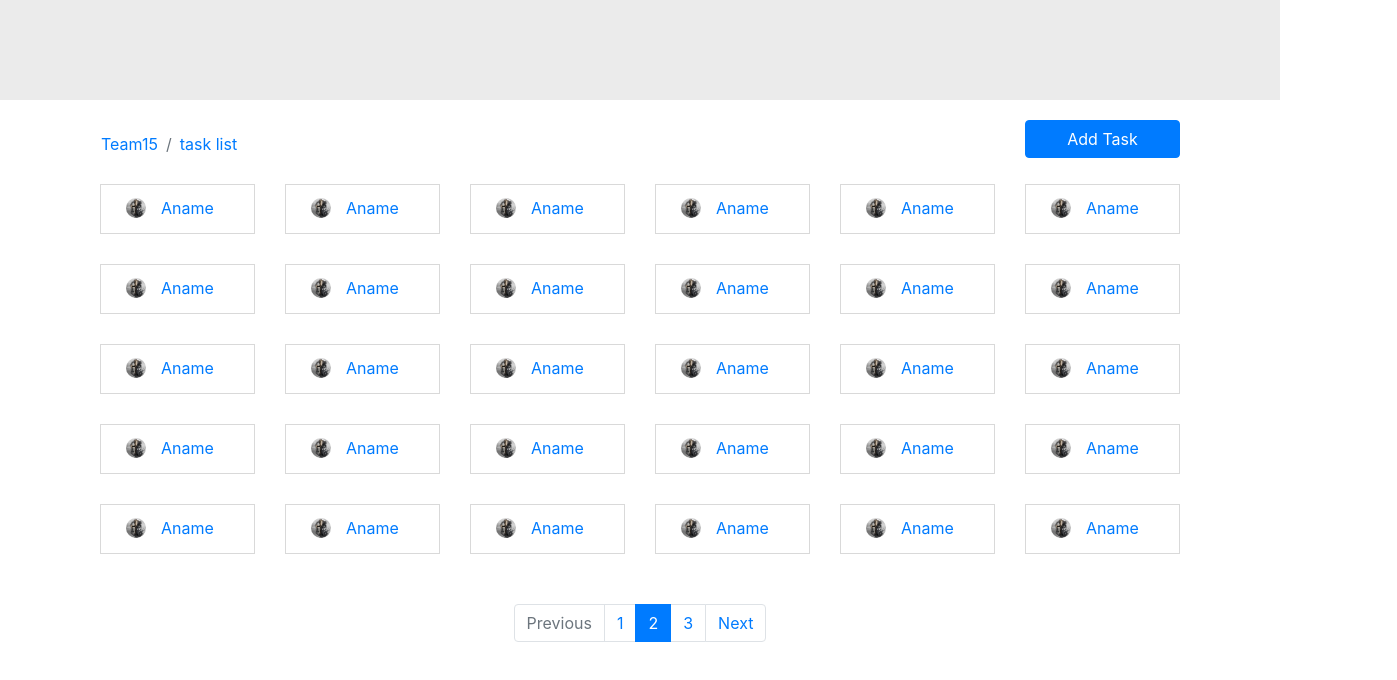
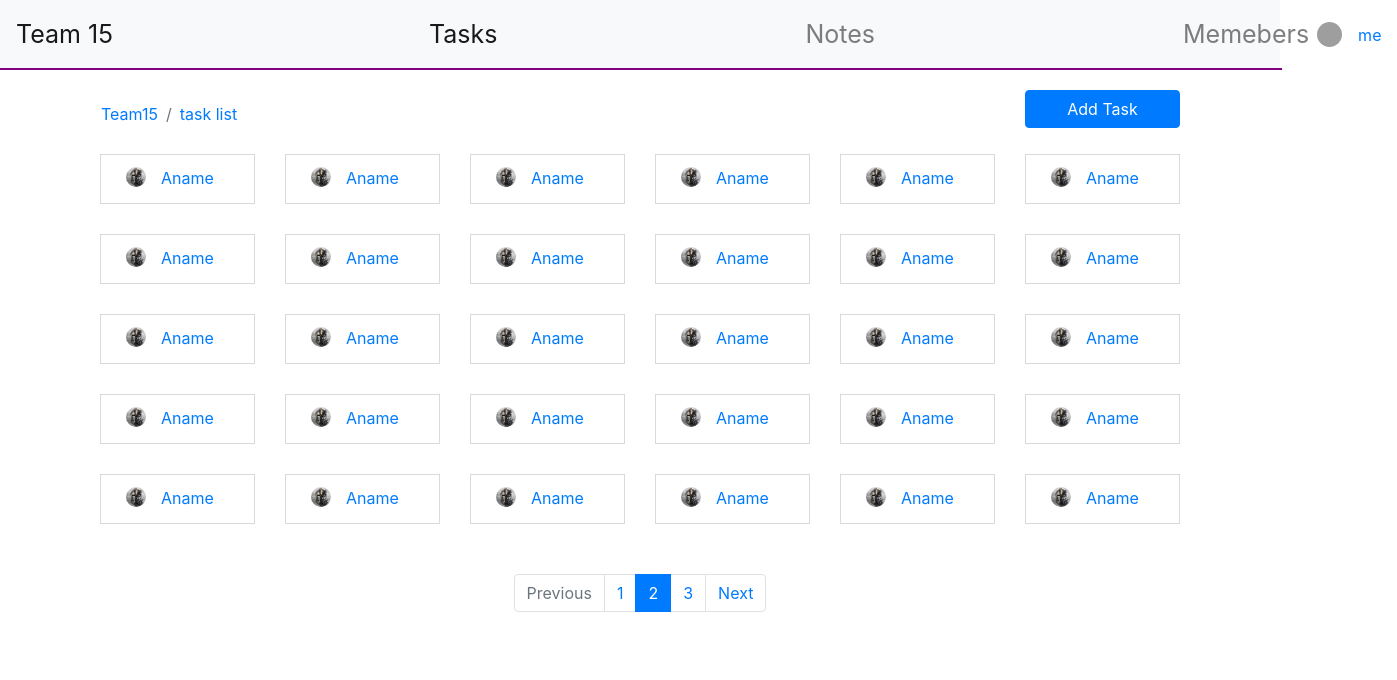
Before and after one commit to iczcpkqo/cs355_StudyWithMe, a plain HTML site: page member/memberlist.html in a window 1280 px wide. Shown: the whole page, 1397 px wide, since content can reach past the window. Drawn offline with Linux system fonts and the light colour scheme; grey boxes are pictures that could not be loaded.

Commit message:
add navbar to member-page

```diff
--- a/css/member_list.css
+++ b/css/member_list.css
@@ -122,3 +122,41 @@
 .v1.memberlist .bl-content .cl-page nav {
     display: inline-block;
 }
+
+/* nav bar just copy from style.css */
+.navbar .button {
+    color: blue;
+}
+
+.navbar hr{
+    border: 1px solid purple;
+    bottom: 0px;
+    float: left;
+    left: 0px;
+    margin: 0px;
+    padding: 0px;
+    position: absolute;
+    width: 100%;
+}
+
+.navbar #small {
+    height:25px;
+    width:25px;
+}
+
+.navbar #big {
+    height:100px;
+    width:100px;
+}
+
+.navbar li a {
+    font-size:25px;
+    padding-left:300px !important;
+}
+
+.navbar .navbar-brand {
+    font-size:25px;
+}
+.navbar #del {
+    background-color: red;
+}
--- a/member/memberlist.html
+++ b/member/memberlist.html
@@ -11,9 +11,31 @@
 </head>
 <body class="v1 memberlist">
 
-    <div style="height: 100px; background-color: #ebebeb;">
-        <!--  Temporary Part  -->
-    </div>
+    <nav class="navbar navbar-expand-lg navbar-light bg-light">
+        <a class="navbar-brand" href="#">Team 15</a>
+        <button class="navbar-toggler" type="button" data-toggle="collapse" data-target="#navbarText" aria-controls="navbarText" aria-expanded="false" aria-label="Toggle navigation">
+            <span class="navbar-toggler-icon"></span>
+        </button>
+        <div class="collapse navbar-collapse" id="navbarText">
+            <ul class="navbar-nav mr-auto">
+                <li class="nav-item active">
+                    <a class="nav-link" href="#">Tasks<span class="sr-only">(current)</span></a>
+                </li>
+                <li class="nav-item">
+                    <a class="nav-link" href="#">Notes</a>
+                </li>
+                <li class="nav-item">
+                    <a class="nav-link" href="#">Memebers</a>
+                </li>
+            </ul>
+            <img  id="small"src="https://mdbootstrap.com/img/Photos/Avatars/img(31).jpg" class="img-fluid z-depth-1 rounded-circle"
+                  alt="Responsive image">
+            <a class="nav-link" href="#">me</a>
+        </div>
+        <hr>
+    </nav>
+
+<!--    navbar end-->
 
     <div class="container bl-content">
 
```
